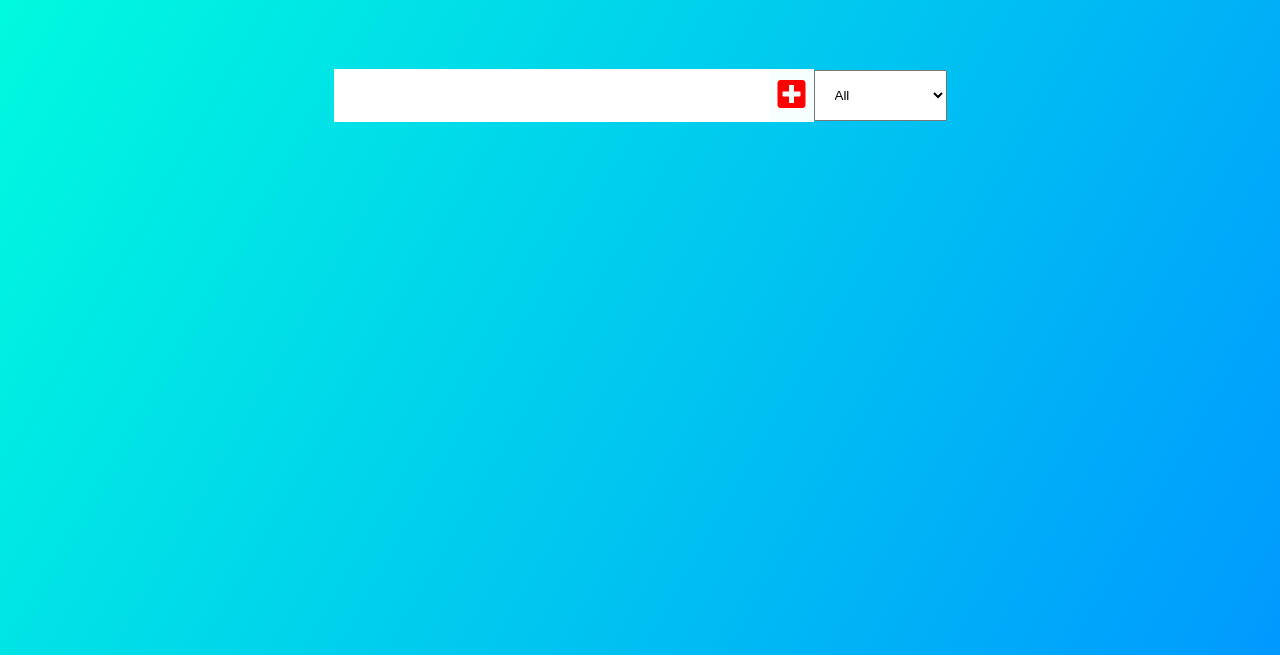
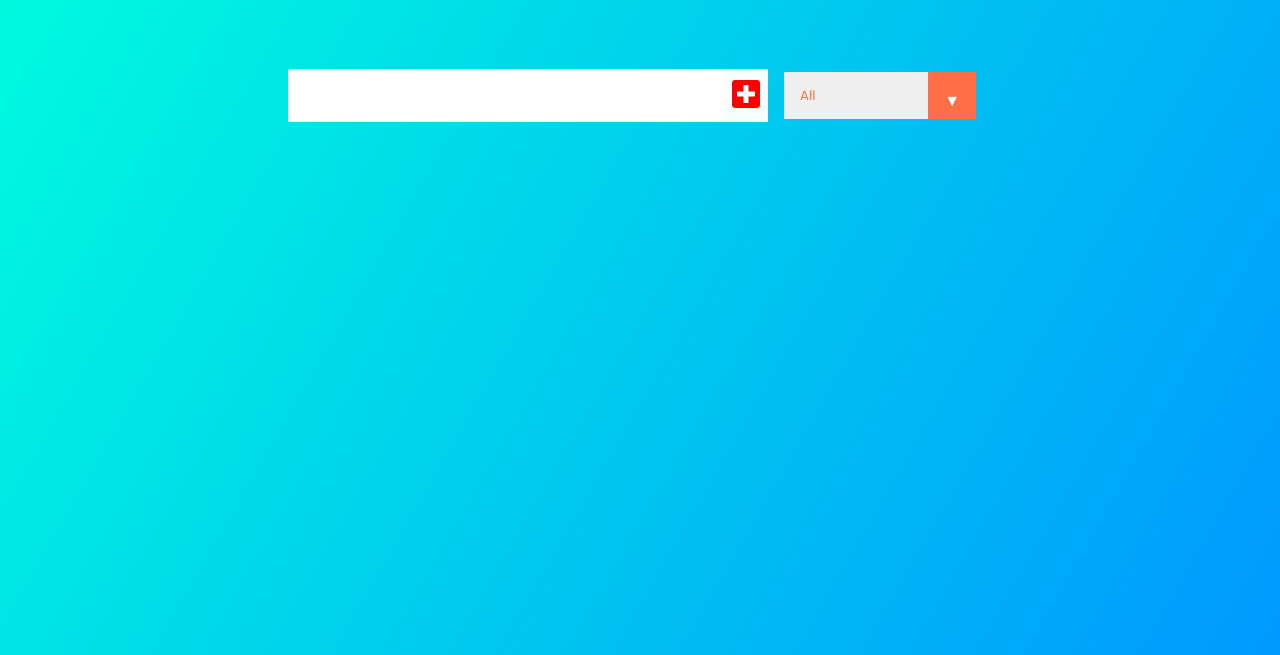
Before and after one commit to Laaguidi/Todo-List-js, a plain HTML site: page index.html in a window 1280 px wide. Shown: the part 145-800 px from the top of the page. Drawn offline with Linux system fonts and the light colour scheme.

Commit message:
select styling

```diff
--- a/styles.css
+++ b/styles.css
@@ -90,3 +90,37 @@ form button:hover {
     text-decoration: line-through;
     opacity: 0.5;
   }
+  /*CUSTOM SELECTOR */
+  select {
+    -webkit-appearance: none;
+    -moz-appearance: none;
+    -ms-appearance: none;
+    appearance: none;
+    outline: 0;
+    box-shadow: none;
+    border: 0 !important;
+    background-image: none;
+  }
+/* Custom Select */
+.select {
+    margin: 1rem;
+    position: relative;
+    overflow: hidden;
+  }
+  select {
+    color: #ff6f47;
+    font-family: "Poppins", sans-serif;
+    cursor: pointer;
+    width: 12rem;
+  }
+/* Arrow */
+.select::after {
+    content: "\25BC";
+    position: absolute;
+    top: 0;
+    right: 0;
+    padding: 1rem;
+    background: #ff6f47;
+    cursor: pointer;
+    pointer-events: none;
+  }
```
